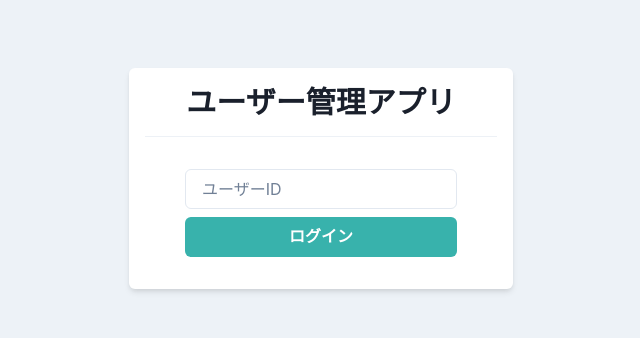
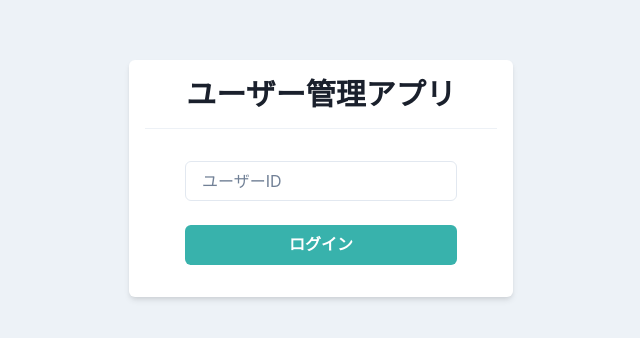
Before and after one commit to otaki0413/react-jake-app2, a React (Vite) app: page / in a window 1280 px wide. Shown: the part 222-560 px from the top of the page, without its empty margins (319-959 px from the left). Built offline with nearby package versions, Linux system fonts and the light colour scheme.

Commit message:
♻️ ログインボタンのコンポーネント分割

```diff
--- /dev/null
+++ b/src/components/atoms/button/PrimaryButton.tsx
@@ -0,0 +1,20 @@
+import { FC, memo, ReactNode } from "react";
+import { Button } from "@chakra-ui/react";
+
+type Props = {
+  children: ReactNode;
+};
+
+// 共通ボタン
+export const PrimaryButton: FC<Props> = memo((props) => {
+  const { children } = props;
+  return (
+    <Button
+      bg="teal.400"
+      color="white"
+      _hover={{ opacity: 0.8 }}
+    >
+      {children}
+    </Button>
+  );
+});
--- a/src/components/pages/Login.tsx
+++ b/src/components/pages/Login.tsx
@@ -8,6 +8,7 @@ import {
   Stack,
 } from "@chakra-ui/react";
 import { FC, memo } from "react";
+  import { PrimaryButton } from "../atoms/button/PrimaryButton";
 
 export const Login: FC = memo(() => {
   return (
@@ -32,18 +33,12 @@ export const Login: FC = memo(() => {
         </Heading>
         <Divider my={4} />
         <Stack
-          spacing={2}
+          spacing={6}
           px={10}
           py={4}
         >
           <Input placeholder="ユーザーID" />
-          <Button
-            bg="teal.400"
-            color="white"
-            _hover={{ opacity: 0.8 }}
-          >
-            ログイン
-          </Button>
+          <PrimaryButton>ログイン</PrimaryButton>
         </Stack>
       </Box>
     </Flex>
```
